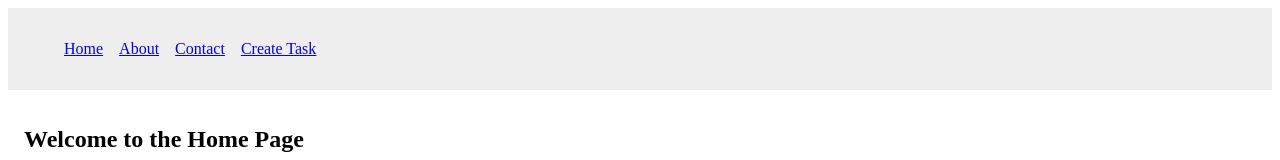
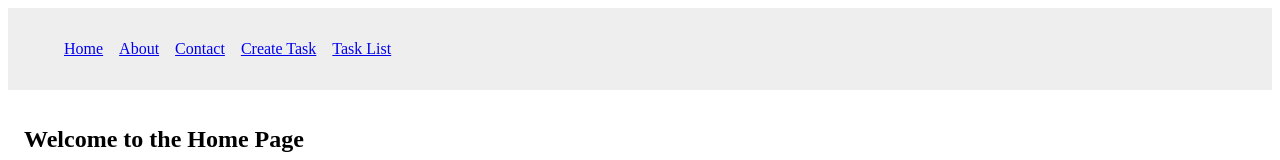
Before and after one commit to Nick-Zwarych/Captone-v1, a React (Vite) app in the folder React v1/CapstoneV1/: page / in a window 1280 px wide. Shown: the top 160 px of the page. Built offline with nearby package versions, Linux system fonts and the light colour scheme.

Commit message:
added navigation in header to task list page

```diff
--- a/React v1/CapstoneV1/src/Layout.jsx
+++ b/React v1/CapstoneV1/src/Layout.jsx
@@ -29,6 +29,11 @@ function Layout() {
                 Create Task
               </NavLink>
             </li>
+            <li>
+              <NavLink to="/tasks" activeStyle={{ fontWeight: "bold" }}>
+                Task List
+              </NavLink>
+            </li>
           </ul>
         </nav>
       </header>
```
